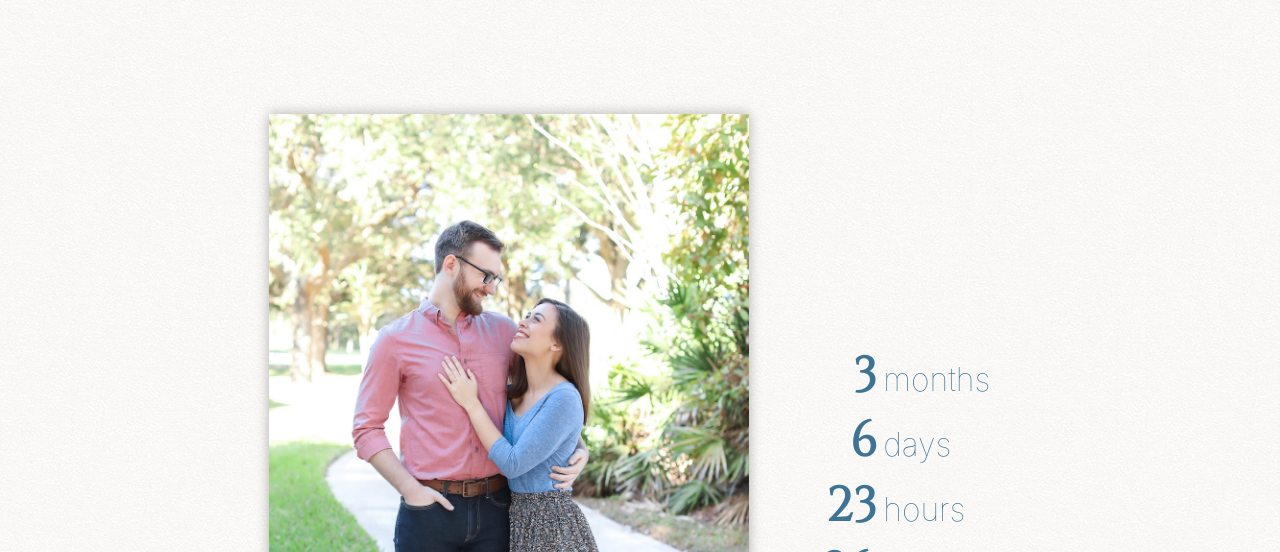
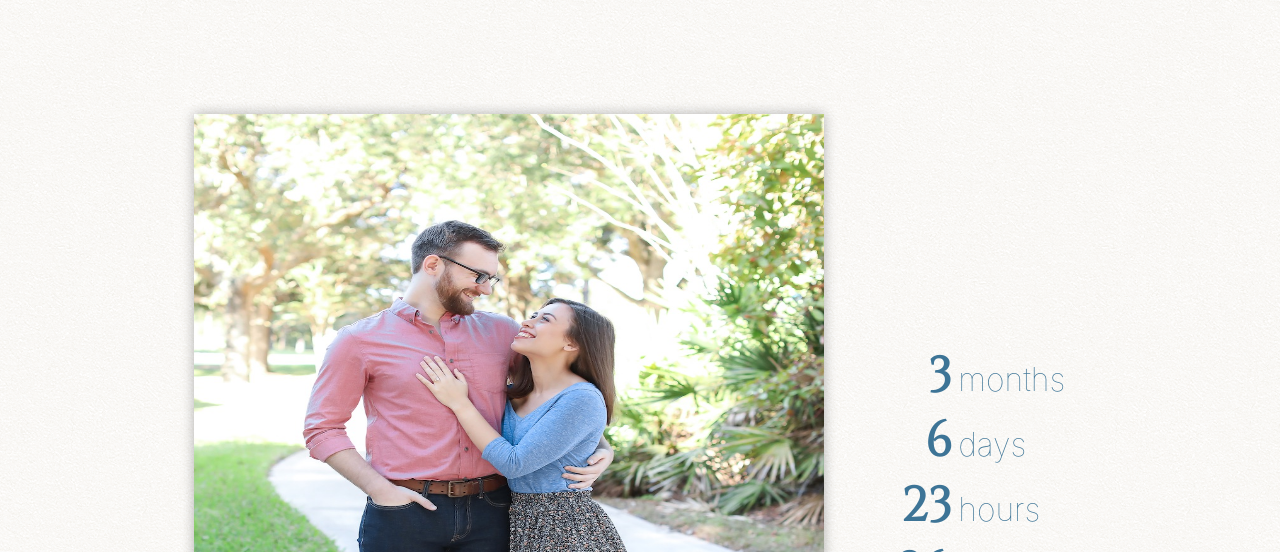
Before and after one commit to megagator/wedding, a website: page index.html in a window 1280 px wide. Shown: the part 235-787 px from the top of the page. Drawn offline with Linux system fonts and the light colour scheme.

Commit message:
fix coutdown resizing

```diff
--- a/public/css/main.css
+++ b/public/css/main.css
@@ -65,7 +65,7 @@ h2.dark {
 
 .imagey {
   display: block;
-  max-width: 70%;
+  width: 70%;
   max-height: 90vh;
   max-width: 1000px;
   height: auto;
```
